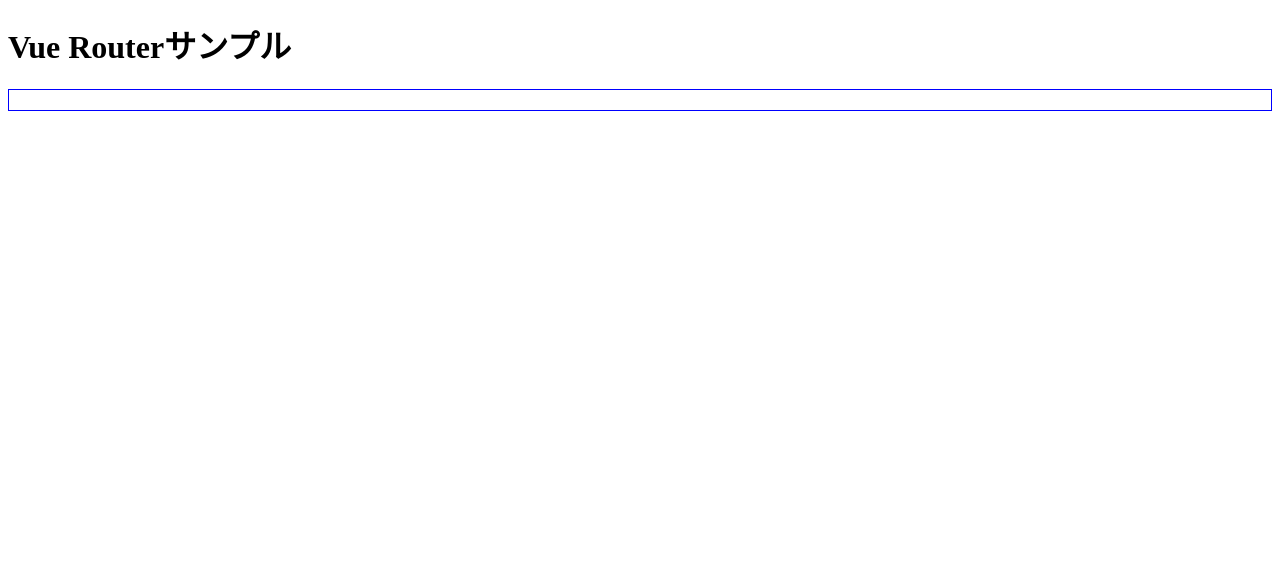
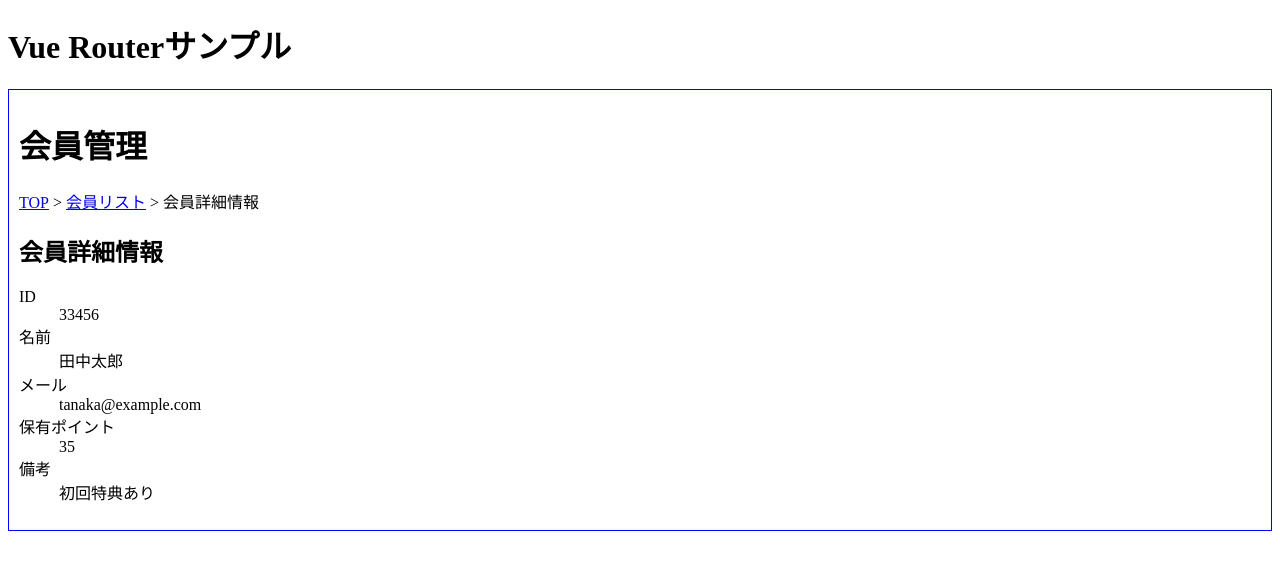
Before and after one commit to arakaki-asdf/hello-vue, a Vue app: page /member/memberDetail/33456 in a window 1280 px wide. Before the commit this address had no page. Shown: the top 570 px of the page. Built offline with nearby package versions, Linux system fonts and the light colour scheme.

Commit message:
ルートパラメータを利用したデータ表示

```diff
--- a/src/App.vue
+++ b/src/App.vue
@@ -4,6 +4,7 @@
 import type { Member } from "@/interfaces";
 
 const memberList = new Map<number, Member>();
+provide("memberList", reactive(memberList));
 memberList.set(33456, {
   id: 33456,
   name: "田中太郎",
--- a/src/router/index.ts
+++ b/src/router/index.ts
@@ -14,6 +14,16 @@
         component: () => {
             return import("@/views/member/MemberList.vue");
         }
+    },
+    {
+        path: "/member/memberDetail/:id", // idパラメータ付き
+        name: "MemberDetail",
+        component: () => {
+            return import("@/views/member/MemberDetail.vue");
+        },
+        props: (routes) => {
+            return { id: Number(routes.params.id) }
+        }
     }
 ];
 
--- /dev/null
+++ b/src/views/member/MemberDetail.vue
@@ -0,0 +1,50 @@
+<script setup lang="ts">
+import { computed, inject } from 'vue';
+import type { Member } from '@/interfaces';
+
+interface Props {
+    id: number;
+}
+const props = defineProps<Props>();
+const title = "会員詳細情報";
+const memberList = inject("memberList") as Map<number, Member>;
+
+const member = computed((): Member =>  memberList.get(props.id) as Member);
+const localNote = computed((): string => member.value.note ?? "--");
+</script>
+
+<template>
+    <h1>会員管理</h1>
+    <!-- パンクズ -->
+    <nav id="breadcrumbs">
+        <ul>
+            <li>
+                <RouterLink v-bind:to="{name: 'AppTop'}">TOP</RouterLink>
+            </li>
+            <li>
+                <RouterLink v-bind:to="{name: 'MemberList'}">会員リスト</RouterLink>
+            </li>
+            <li>{{ title }}</li>
+        </ul>
+    </nav>
+
+    <section>
+        <h2>{{ title }}</h2>
+        <dl>
+            <dt>ID</dt>
+            <dd>{{ member.id }}</dd>
+
+            <dt>名前</dt>
+            <dd>{{ member.name }}</dd>
+
+            <dt>メール</dt>
+            <dd>{{ member.email }}</dd>
+
+            <dt>保有ポイント</dt>
+            <dd>{{ member.points }}</dd>
+
+            <dt>備考</dt>
+            <dd>{{ localNote }}</dd>
+        </dl>
+    </section>
+</template>
--- a/src/views/member/MemberList.vue
+++ b/src/views/member/MemberList.vue
@@ -1,6 +1,35 @@
+<script setup lang="ts">
+import { inject } from "vue";
+import { RouterLink } from "vue-router";
+import type { Member } from "@/interfaces";
+
+const memberList = inject("memberList") as Map<number, Member>;
+console.log(memberList);
+</script>
+
 <template>
     <h1>会員管理</h1>
+    <nav id="breadcrumbs">
+        <ul>
+            <li>
+                <RouterLink v-bind:to="{name: 'AppTop'}">
+                    TOP
+                </RouterLink>
+            </li>
+            <li>会員リスト</li>
+        </ul>
+    </nav>
     <section>
         <h2>会員リスト</h2>
+        <section>
+            <ul>
+                <li v-for="[id, member] in memberList"
+                    v-bind:key="id">
+                    <RouterLink v-bind:to="{name: 'MemberDetail', params: {id: id}}">
+                        IDが{{ id }}の{{ member.name }}さん
+                    </RouterLink>
+                </li>
+            </ul>
+        </section>
     </section>
 </template>
```
